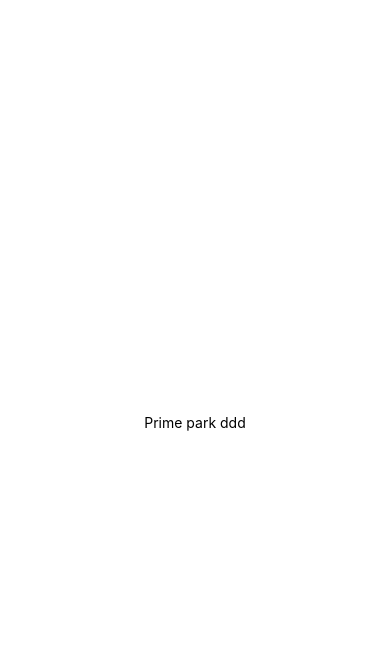
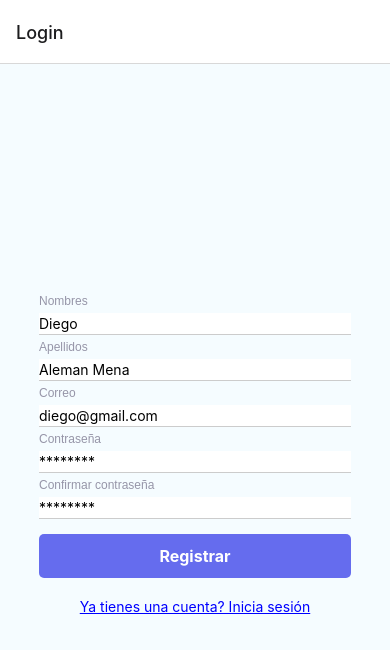
Before and after one commit to rafa133169/PrimePark, a React Native app: screen /Login in a window 390 px wide. Shown: the top 650 px of the page. Built offline with nearby package versions, Linux system fonts and the light colour scheme.

Commit message:
Vista de login y register

```diff
--- a/App.js
+++ b/App.js
@@ -1,20 +1,22 @@
-import { StatusBar } from 'expo-status-bar';
-import { StyleSheet, Text, View } from 'react-native';
+import { createStackNavigator } from '@react-navigation/stack';
+import LoginScreen from './src/screens/LoginScreen';
+import RegisterScreen from './src/screens/RegisterScreen';
+import { NavigationContainer } from '@react-navigation/native';
 
-export default function App() {
+
+
+const Stack = createStackNavigator();
+
+function App() {
   return (
-    <View style={styles.container}>
-      <Text>Prime park ddd</Text>
-      <StatusBar style="auto" />
-    </View>
+    <NavigationContainer>
+     <Stack.Navigator>
+  <Stack.Screen name="Login" component={LoginScreen} />
+  <Stack.Screen name="Register" component={RegisterScreen} />
+</Stack.Navigator>
+
+    </NavigationContainer>
   );
 }
 
-const styles = StyleSheet.create({
-  container: {
-    flex: 1,
-    backgroundColor: '#fff',
-    alignItems: 'center',
-    justifyContent: 'center',
-  },
-});
+export default App;
--- /dev/null
+++ b/src/screens/LoginScreen.js
@@ -0,0 +1,134 @@
+import React from 'react';
+import { View, StyleSheet, Text, TextInput, Button, TouchableOpacity } from 'react-native';
+import CheckBox from '@react-native-community/checkbox';
+
+const RegisterScreen = () => {
+  const [firstName, setFirstName] = React.useState('');
+  const [lastName, setLastName] = React.useState('');
+  const [email, setEmail] = React.useState('');
+  const [password, setPassword] = React.useState('');
+  const [confirmPassword, setConfirmPassword] = React.useState('');
+  const [agreeTerms, setAgreeTerms] = React.useState(false);
+
+  const handleRegister = () => {
+    // Aquí puedes agregar la lógica para registrar al usuario
+    console.log('Nombres:', firstName);
+    console.log('Apellidos:', lastName);
+    console.log('Correo:', email);
+    console.log('Contraseña:', password);
+    console.log('Confirmar Contraseña:', confirmPassword);
+    console.log('Aceptar Términos y Condiciones:', agreeTerms);
+  };
+
+  return (
+    <View style={styles.container}>
+      <View style={styles.formContainer}>
+      <Text style={styles.label}>Nombres</Text>
+        <TextInput
+          placeholder="Diego"
+          value={firstName}
+          onChangeText={setFirstName}
+          style={styles.input}
+        />
+        <Text style={styles.label}>Apellidos</Text>
+        <TextInput
+          placeholder="Aleman Mena"
+          value={lastName}
+          onChangeText={setLastName}
+          style={styles.input}
+        />
+        <Text style={styles.label}>Correo</Text>
+        <TextInput
+          placeholder="diego@gmail.com"
+          value={email}
+          onChangeText={setEmail}
+          style={styles.input}
+        />
+        <Text style={styles.label}>Contraseña</Text>
+        <TextInput
+          placeholder="********"
+          value={password}
+          onChangeText={setPassword}
+          secureTextEntry
+          style={styles.input}
+        />
+        <Text style={styles.label}>Confirmar contraseña</Text>
+        <TextInput
+          placeholder="********"
+          value={confirmPassword}
+          onChangeText={setConfirmPassword}
+          secureTextEntry
+          style={styles.input}
+        />
+        {/* <View style={styles.checkboxContainer}>
+          <CheckBox
+            value={agreeTerms}
+            onValueChange={setAgreeTerms}
+            style={styles.checkbox}
+          />
+          <Text style={styles.label}>Aceptar Términos y Condiciones</Text>
+        </View> */}
+        <TouchableOpacity style={styles.button} onPress={handleRegister}>
+  <Text style={styles.buttonText}>Registrar</Text>
+</TouchableOpacity>
+
+        <TouchableOpacity>
+          <Text style={styles.link}>Ya tienes una cuenta? Inicia sesión</Text>
+        </TouchableOpacity>
+      </View>
+    </View>
+  );
+};
+
+const styles = StyleSheet.create({
+  container: {
+    flex: 1,
+    justifyContent: 'center',
+    alignItems: 'center',
+    backgroundColor: '#F5FCFF',
+  },
+  formContainer: {
+    width: '80%',
+  },
+  input: {
+    marginVertical: 5,
+    borderBottomWidth: 1,
+    borderBottomColor: '#CCCCCC',
+    paddingVertical: 2,
+    backgroundColor: 'white',
+  },
+  checkboxContainer: {
+    flexDirection: 'row',
+    alignItems: 'center',
+    marginBottom: 10,
+  },
+  checkbox: {
+    alignSelf: 'center',
+  },
+  label: {
+    color: '#9695A8',
+    fontFamily: 'sans-serif',
+    fontSize: 12,
+  },
+  button: {
+    marginTop: 10,
+    backgroundColor: '#656CEE',
+    paddingVertical: 12,
+    borderRadius: 5,
+    alignItems: 'center',
+  },
+  buttonText: {
+    color: 'white',
+    fontSize: 16,
+    fontWeight: 'bold',
+  },
+
+  link: {
+    marginTop: 20,
+    color: 'blue',
+    textDecorationLine: 'underline',
+    textAlign: 'center',
+  },
+});
+
+export default RegisterScreen;
--- /dev/null
+++ b/src/screens/RegisterScreen.js
@@ -0,0 +1,123 @@
+import React from 'react';
+import { View, StyleSheet, Text, TextInput, Button, TouchableOpacity } from 'react-native';
+import CheckBox from '@react-native-community/checkbox';
+
+const RegisterScreen = () => {
+  const [firstName, setFirstName] = React.useState('');
+  const [lastName, setLastName] = React.useState('');
+  const [email, setEmail] = React.useState('');
+  const [password, setPassword] = React.useState('');
+  const [confirmPassword, setConfirmPassword] = React.useState('');
+  const [agreeTerms, setAgreeTerms] = React.useState(false);
+
+  const handleRegister = () => {
+    // Aquí puedes agregar la lógica para registrar al usuario
+    console.log('Nombres:', firstName);
+    console.log('Apellidos:', lastName);
+    console.log('Correo:', email);
+    console.log('Contraseña:', password);
+    console.log('Confirmar Contraseña:', confirmPassword);
+    console.log('Aceptar Términos y Condiciones:', agreeTerms);
+  };
+
+  return (
+    <View style={styles.container}>
+      <View style={styles.formContainer}>
+      <Text style={styles.label}>Nombres</Text>
+        <TextInput
+          placeholder="Diego"
+          value={firstName}
+          onChangeText={setFirstName}
+          style={styles.input}
+        />
+        <Text style={styles.label}>Apellidos</Text>
+        <TextInput
+          placeholder="Aleman Mena"
+          value={lastName}
+          onChangeText={setLastName}
+          style={styles.input}
+        />
+        <Text style={styles.label}>Correo</Text>
+        <TextInput
+          placeholder="diego@gmail.com"
+          value={email}
+          onChangeText={setEmail}
+          style={styles.input}
+        />
+        <Text style={styles.label}>Contraseña</Text>
+        <TextInput
+          placeholder="********"
+          value={password}
+          onChangeText={setPassword}
+          secureTextEntry
+          style={styles.input}
+        />
+        <Text style={styles.label}>Confirmar contraseña</Text>
+        <TextInput
+          placeholder="********"
+          value={confirmPassword}
+          onChangeText={setConfirmPassword}
+          secureTextEntry
+          style={styles.input}
+        />
+        {/* <View style={styles.checkboxContainer}>
+          <CheckBox
+            value={agreeTerms}
+            onValueChange={setAgreeTerms}
+            style={styles.checkbox}
+          />
+          <Text style={styles.label}>Aceptar Términos y Condiciones</Text>
+        </View> */}
+        <Button title="Registrar" onPress={handleRegister} style={styles.button} />
+        <TouchableOpacity>
+          <Text style={styles.link}>Ya tienes una cuenta? Inicia sesión</Text>
+        </TouchableOpacity>
+      </View>
+    </View>
+  );
+};
+
+const styles = StyleSheet.create({
+  container: {
+    flex: 1,
+    justifyContent: 'center',
+    alignItems: 'center',
+    backgroundColor: '#F5FCFF',
+  },
+  formContainer: {
+    width: '80%',
+  },
+  input: {
+    marginVertical: 5,
+    borderBottomWidth: 1,
+    borderBottomColor: '#CCCCCC',
+    paddingVertical: 2,
+    backgroundColor: 'white',
+  },
+  checkboxContainer: {
+    flexDirection: 'row',
+    alignItems: 'center',
+    marginBottom: 10,
+  },
+  checkbox: {
+    alignSelf: 'center',
+  },
+  label: {
+    color: '#9695A8',
+    fontFamily: 'sans-serif',
+    fontSize: 12,
+  },
+  button: {
+    marginVertical: 10,
+    backgroundColor: '#656CEE',
+    borderRadius: 5,
+  },
+  link: {
+    marginTop: 20,
+    color: 'blue',
+    textDecorationLine: 'underline',
+    textAlign: 'center',
+  },
+});
+
+export default RegisterScreen;
```
Also changed, not shown: package.json (+7 -1 lines), 2 other files (tests, documents, lock files or other folders).
